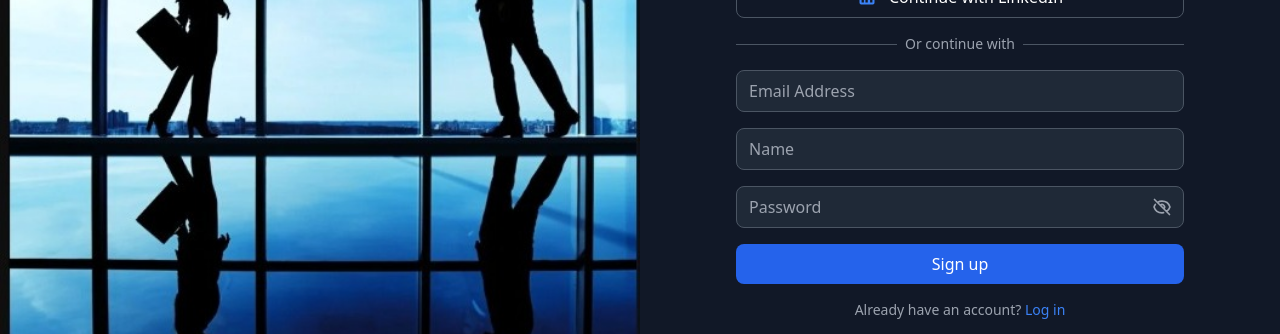
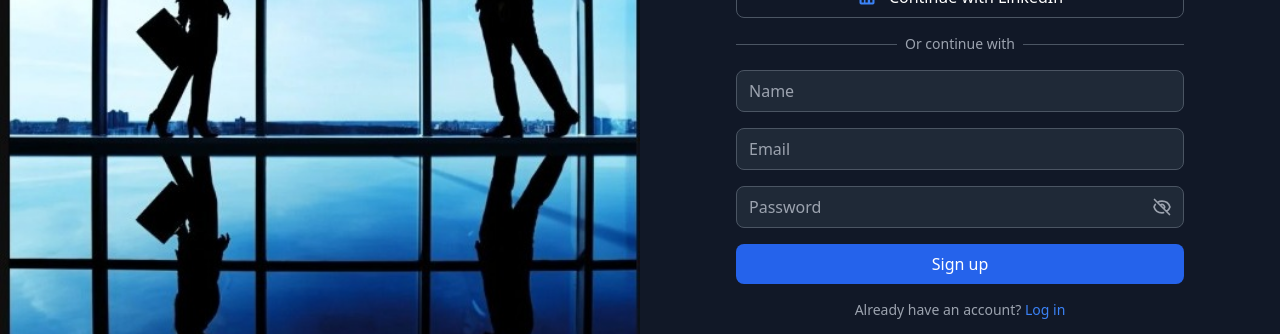
Before and after one commit to micymike/skill3-frontend, a React (Vite) app: page / in a window 1280 px wide. Shown: the part 286-620 px from the top of the page. Built offline with nearby package versions, Linux system fonts and the light colour scheme; no server answers.

Commit message:
updated Login.jsx

```diff
--- a/src/components/Login.jsx
+++ b/src/components/Login.jsx
@@ -1,5 +1,7 @@
-import React, { useState, useEffect } from 'react';
-import { useNavigate } from 'react-router-dom';
+import { useState, useEffect } from 'react';
+
+
+const API_URL = import.meta.env.VITE_REACT_APP_API_URL || 'https://skill3-login.onrender.com';
 
 const Login = () => {
   const [email, setEmail] = useState('');
@@ -8,9 +10,7 @@ const Login = () => {
   const [showPassword, setShowPassword] = useState(false);
   const [isLoading, setIsLoading] = useState(false);
   const [error, setError] = useState({ code: '', message: '' });
-  const navigate = useNavigate();
 
-  // Handle OAuth redirect callback
   useEffect(() => {
     const params = new URLSearchParams(window.location.search);
     const errorCode = params.get('error');
@@ -22,25 +22,16 @@ const Login = () => {
   }, []);
 
   const handleLinkedInLogin = () => {
-    // Store the current URL in localStorage for redirect after login
     localStorage.setItem('loginRedirectUrl', window.location.href);
-    window.location.href = `${process.env.REACT_APP_API_URL}/api/auth/linkedin/login`;
+    window.location.href = `${API_URL}/api/auth/linkedin/login`;
   };
 
   const validatePassword = (password) => {
     const errors = [];
-    if (password.length < 8) {
-      errors.push('Password must be at least 8 characters long');
-    }
-    if (!/[A-Z]/.test(password)) {
-      errors.push('Password must contain at least one uppercase letter');
-    }
-    if (!/[a-z]/.test(password)) {
-      errors.push('Password must contain at least one lowercase letter');
-    }
-    if (!/\d/.test(password)) {
-      errors.push('Password must contain at least one number');
-    }
+    if (password.length < 8) errors.push('Password must be at least 8 characters long');
+    if (!/[A-Z]/.test(password)) errors.push('Password must contain at least one uppercase letter');
+    if (!/[a-z]/.test(password)) errors.push('Password must contain at least one lowercase letter');
+    if (!/\d/.test(password)) errors.push('Password must contain at least one number');
     return errors;
   };
 
@@ -49,19 +40,15 @@ const Login = () => {
     setIsLoading(true);
     setError({ code: '', message: '' });
 
-    // Client-side password validation
     const passwordErrors = validatePassword(password);
     if (passwordErrors.length > 0) {
-      setError({
-        code: 'invalid_password',
-        message: passwordErrors.join('. ')
-      });
+      setError({ code: 'invalid_password', message: passwordErrors.join('. ') });
       setIsLoading(false);
       return;
     }
 
     try {
-      const response = await fetch(`${process.env.REACT_APP_API_URL}/register`, {
+      const response = await fetch(`${API_URL}/register`, {
         method: 'POST',
         headers: {
           'Content-Type': 'application/json',
@@ -70,7 +57,6 @@ const Login = () => {
         credentials: 'include'
       });
 
-      // Check if the response is not empty and is JSON
       const contentType = response.headers.get('content-type');
       if (!response.ok || !contentType || !contentType.includes('application/json')) {
         throw {
@@ -88,53 +74,22 @@ const Login = () => {
         };
       }
 
-      // Store the session data from Supabase
       if (data.session) {
         localStorage.setItem('supabase.auth.token', data.session.access_token);
         localStorage.setItem('user', JSON.stringify(data.user));
       }
-
-      // Handle successful registration
-      navigate('/dashboard');
     } catch (err) {
       setError({
-        code: err.code || 'request_failed',
-        message: err.message || 'Failed to connect to the server'
+        code: err.code || 'unknown_error',
+        message: err.message || 'An unexpected error occurred'
       });
     } finally {
       setIsLoading(false);
     }
   };
 
-
-  // Function to render error message with appropriate styling
-  const renderError = () => {
-    if (!error.message) return null;
-
-    let errorClass = 'text-red-500 text-sm text-center';
-
-    // Add specific styling based on error code
-    switch (error.code) {
-      case 'invalid_password':
-        errorClass += ' bg-red-100/10 p-2 rounded';
-        break;
-      case 'email_taken':
-        errorClass += ' font-medium';
-        break;
-      default:
-        errorClass += ' italic';
-    }
-
-    return (
-      <div className={errorClass}>
-        {error.message}
-      </div>
-    );
-  };
-
   return (
     <div className="min-h-screen flex">
-      {/* Left side - Image */}
       <div className="hidden lg:block lg:w-1/2 relative">
         <div className="absolute inset-0 bg-gradient-to-b from-blue-400/20 to-blue-900/40">
           <img
@@ -145,7 +100,6 @@ const Login = () => {
         </div>
       </div>
 
-      {/* Right side - Form */}
       <div className="w-full lg:w-1/2 flex flex-col justify-center px-4 sm:px-6 lg:px-8 bg-gray-900">
         <div className="max-w-md w-full mx-auto space-y-8">
           <div>
@@ -155,7 +109,6 @@ const Login = () => {
           </div>
 
           <div className="space-y-4">
-            {/* Social Login Buttons */}
             <div className="space-y-3">
               <button
                 onClick={handleLinkedInLogin}
@@ -177,29 +130,10 @@ const Login = () => {
               </div>
             </div>
 
-            {/* Sign Up Form */}
-            <form onSubmit={handleSubmit} className="space-y-4">
-              {renderError()}
-
+            <form onSubmit={handleSubmit}>
+              <div className="space-y-4">
                 <div>
-                <label htmlFor="email" className="sr-only">
-                  Email Address
-                </label>
-                <input
-                  id="email"
-                  type="email"
-                  required
-                  value={email}
-                  onChange={(e) => setEmail(e.target.value)}
-                  className="w-full px-3 py-2 border border-gray-600 rounded-lg bg-gray-800 text-white placeholder-gray-400 focus:outline-none focus:ring-2 focus:ring-blue-500"
-                  placeholder="Email Address"
-                />
-              </div>
-
-              <div>
-                <label htmlFor="name" className="sr-only">
-                  Name
-                </label>
+                  <label htmlFor="name" className="sr-only">Name</label>
                   <input
                     id="name"
                     type="text"
@@ -211,10 +145,21 @@ const Login = () => {
                   />
                 </div>
 
+                <div>
+                  <label htmlFor="email" className="sr-only">Email</label>
+                  <input
+                    id="email"
+                    type="email"
+                    required
+                    value={email}
+                    onChange={(e) => setEmail(e.target.value)}
+                    className="w-full px-3 py-2 border border-gray-600 rounded-lg bg-gray-800 text-white placeholder-gray-400 focus:outline-none focus:ring-2 focus:ring-blue-500"
+                    placeholder="Email"
+                  />
+                </div>
+
                 <div className="relative">
-                <label htmlFor="password" className="sr-only">
-                  Password
-                </label>
+                  <label htmlFor="password" className="sr-only">Password</label>
                   <input
                     id="password"
                     type={showPassword ? 'text' : 'password'}
@@ -242,6 +187,10 @@ const Login = () => {
                   </button>
                 </div>
 
+                {error.message && (
+                  <div className="text-red-500 text-sm">{error.message}</div>
+                )}
+
                 <button
                   type="submit"
                   disabled={isLoading}
@@ -249,6 +198,7 @@ const Login = () => {
                 >
                   {isLoading ? 'Signing up...' : 'Sign up'}
                 </button>
+              </div>
             </form>
 
             <p className="text-center text-sm text-gray-400">
```
Lines whose indentation alone changed are shown as unchanged.
